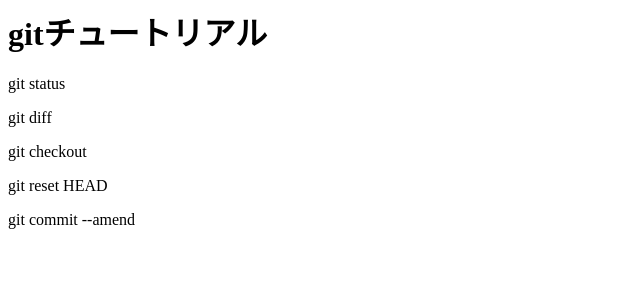
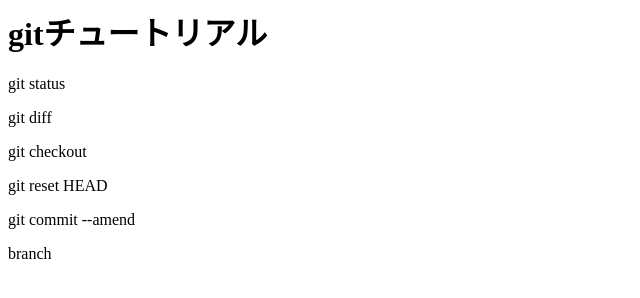
Before and after one commit to di-shiro/git_tutorial, a plain HTML site: page index.html in a window 1280 px wide. Shown: the full height of the page, 0-640 px from the left. Drawn offline with Linux system fonts and the light colour scheme.

```diff
--- a/index.html
+++ b/index.html
@@ -8,3 +8,5 @@
 <p>git reset HEAD</p>
 
 <p>git commit --amend</p>
+
+<p>branch</p>
```
Also changed, not shown: branch.html (added, +1 -0 lines).
